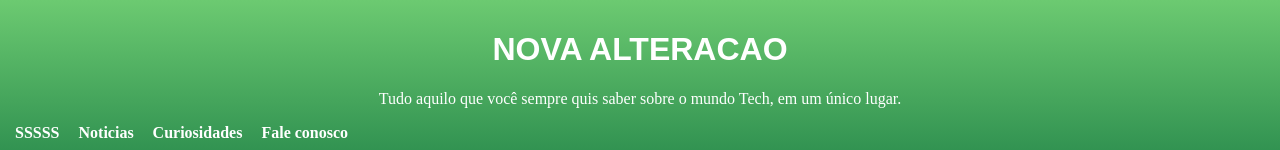
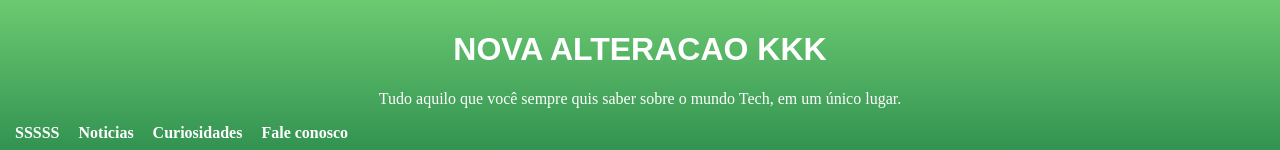
Before and after one commit to buscapee/projeto3, a plain HTML site: page index.html in a window 1280 px wide. Shown: the top 150 px of the page. Drawn offline with Linux system fonts and the light colour scheme.

Commit message:
Alterando o H1

```diff
--- a/index.html
+++ b/index.html
@@ -11,7 +11,7 @@
 <body>
     <header>
         <h1>
-            nova alteracao
+            nova alteracao kkk
         </h1>
         <p>
             Tudo aquilo que você sempre quis saber sobre o mundo Tech, em um único lugar.
```
